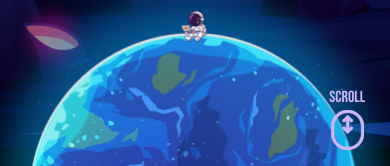
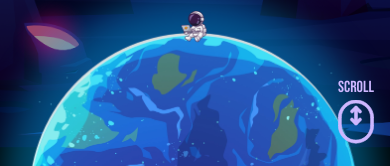
Before and after one commit to O-K-G/consolelog.me, a Next.js app: page / in a window 390 px wide. Shown: the part 678-844 px from the top of the page. Built offline with nearby package versions, Linux system fonts and the light colour scheme; a web font is replaced by a local one.

Commit message:
fix: minor visual fix

```diff
--- a/src/components/shared/FixedBottomComponent.tsx
+++ b/src/components/shared/FixedBottomComponent.tsx
@@ -7,7 +7,7 @@ export default function FixedBottomComponent({
 }: FixedBottomComponentProps) {
   return (
     <div
-      className={`fixed center-elements flex-col h-16 overflow-hidden md:h-[4.5rem] lg:h-24 bottom-0 mb-4 ${className}`}
+      className={`fixed center-elements flex-col h-fit min-h-20 overflow-hidden md:h-[4.5rem] lg:h-24 bottom-0 mb-4 ${className}`}
     >
       <div className='uppercase text-title-purple text-base md:text-xl lg:text-2xl text-center w-full font-bebas-neue'>
         {label}
```
